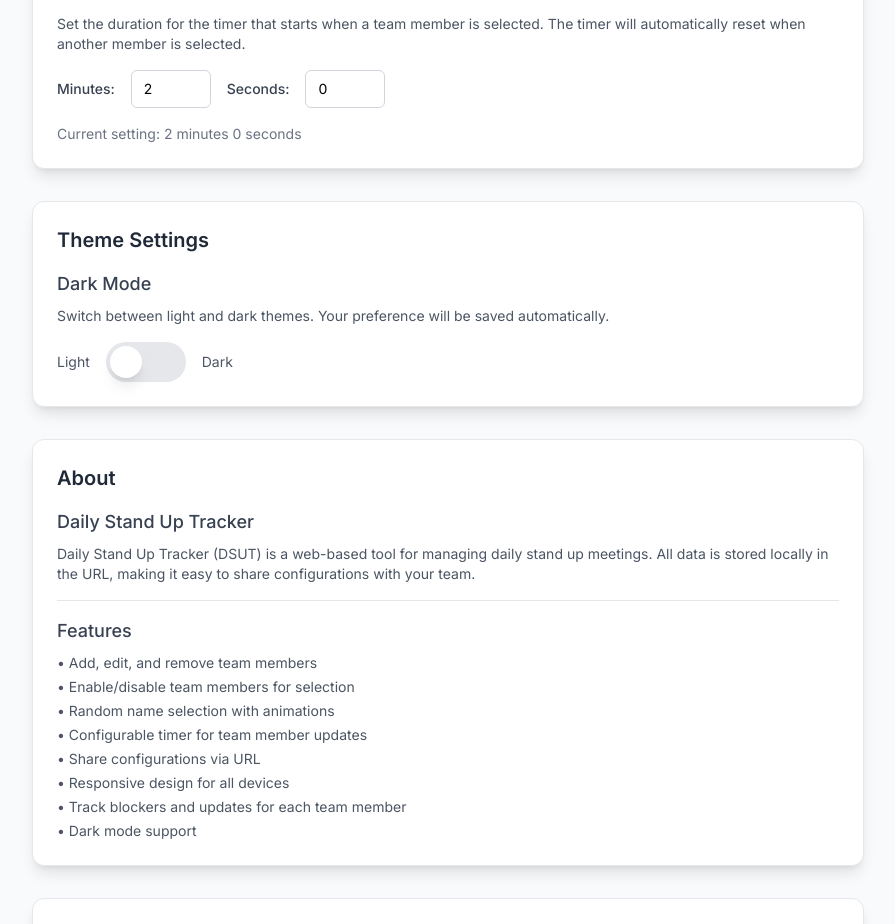
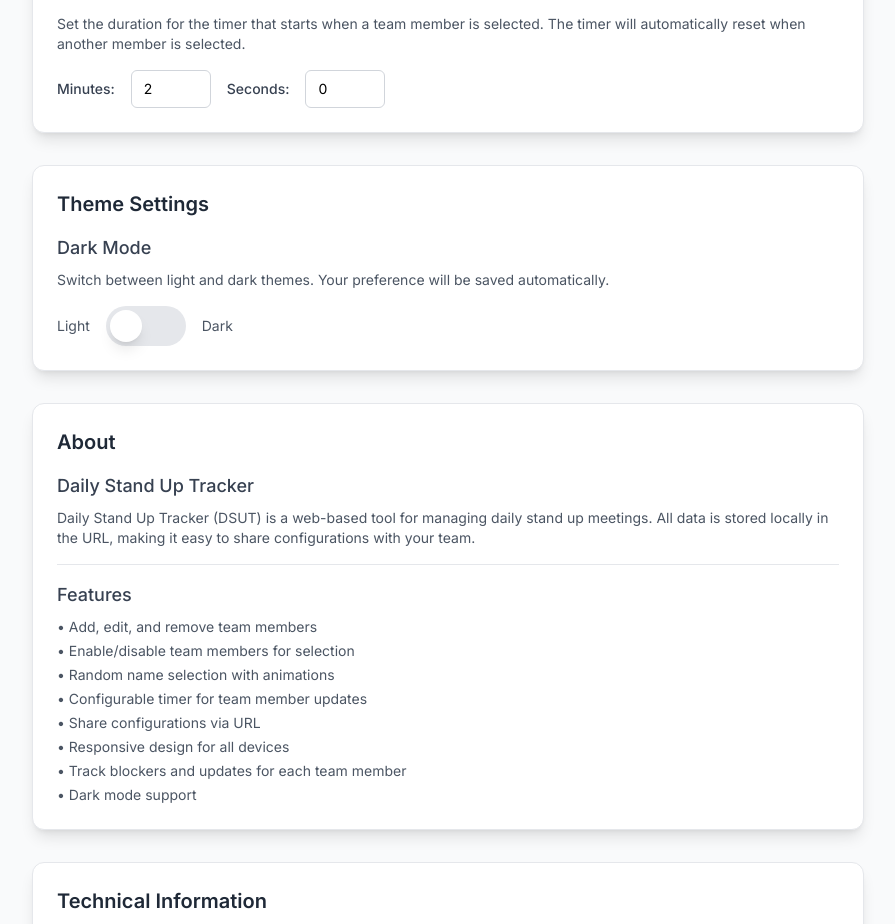
Before and after one commit to dimitris-siakavelis-pfizer/standup-tracker, a Next.js app: page /standup-tracker/settings in a window 1280 px wide. Shown: the part 780-1704 px from the top of the page, without its empty margins (192-1087 px from the left). Built offline with nearby package versions, Linux system fonts and the light colour scheme.

Commit message:
Remove current timer setting display from SettingsPage for cleaner UI

```diff
--- a/src/app/settings/page.tsx
+++ b/src/app/settings/page.tsx
@@ -291,9 +291,6 @@ export default function SettingsPage() {
                       className="w-20 px-3 py-2 border border-gray-300 dark:border-gray-600 rounded-md text-sm focus:outline-none focus:ring-2 focus:ring-blue-500 focus:border-transparent dark:bg-gray-700 dark:text-white"
                     />
                   </div>
-                  <div className="text-sm text-gray-500 dark:text-gray-400">
-                    Current setting: {Math.floor(appState.timerDuration / 60)} minute{Math.floor(appState.timerDuration / 60) !== 1 ? 's' : ''} {appState.timerDuration % 60} second{(appState.timerDuration % 60) !== 1 ? 's' : ''}
-                  </div>
                 </div>
                 </div>
               )}
```
